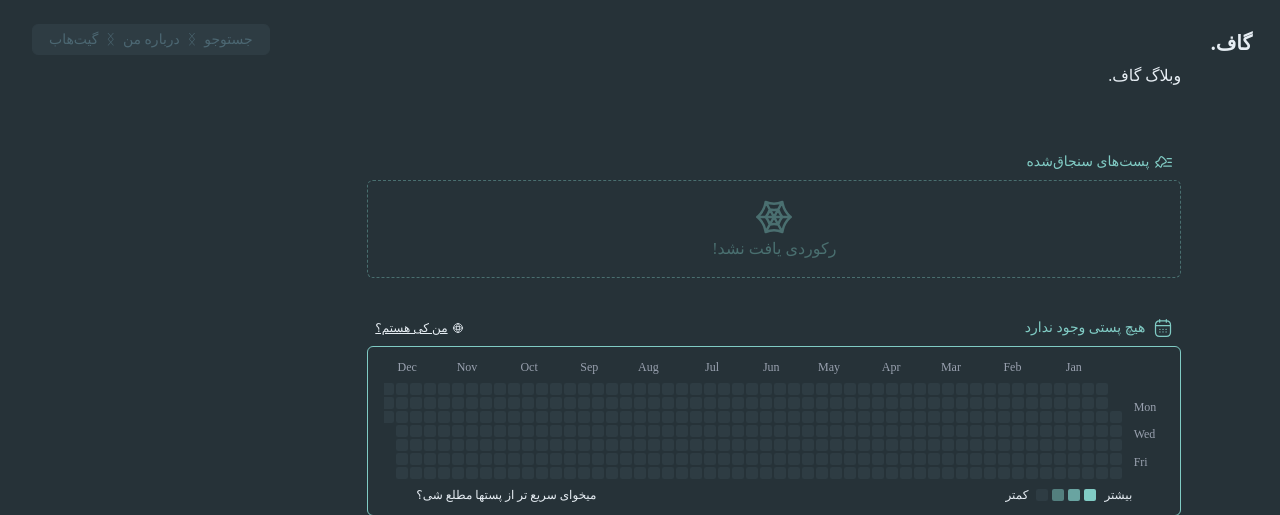
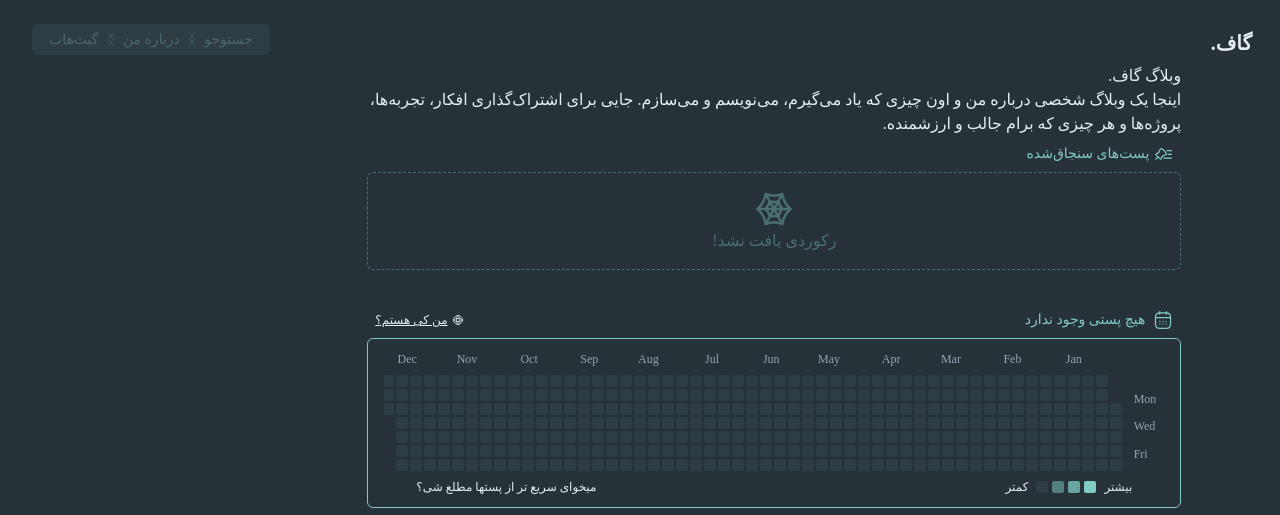
Before and after one commit to GafelSon/gafelson-blog, a Django app: page / in a window 1280 px wide. Shown: the top 515 px of the page. Run offline with Django 5.2, Linux system fonts and the light colour scheme; data that the repository does not hold is empty; style sheets or scripts are compiled from the project's sources; parts of the project's set-up code (start-up, migrations or seed data) failed here and were passed over; some libraries are stand-ins or nearby versions; some web fonts are replaced.

Commit message:
fix #1013

```diff
--- a/blog/templates/base.html
+++ b/blog/templates/base.html
@@ -80,7 +80,6 @@
         ]
       }
     </script>
-
     <!-- Extra Head -->
     {% block extra_head %} {% endblock %}
   </head>
@@ -120,8 +119,17 @@
 
 
     <!-- Scripts -->
+
     <script src="https://unpkg.com/htmx.org@1.9.6"></script>
     <script type="module" src="{% static 'js/app.js' %}"></script>
     {% block extra_scripts %} {% endblock %}
+    <!-- Google tag (gtag.js) -->
+    <script async src="https://www.googletagmanager.com/gtag/js?id=G-H2F1JKDV7D"></script>
+    <script>
+      window.dataLayer = window.dataLayer || [];
+      function gtag(){dataLayer.push(arguments);}
+      gtag('js', new Date());
+      gtag('config', 'G-H2F1JKDV7D');
+    </script>
   </body>
 </html>
--- a/blog/templates/index.html
+++ b/blog/templates/index.html
@@ -27,8 +27,11 @@
   </div>
   <div class="overflow-y-auto overflow-x-hidden md:pr-8 px-2 w-full">
     <div id="content-table" class="max-w-[830px] pl-4 md:pt-10">
-      <div class="w-20 h-20">
-        وبلاگ گاف.
+      <div>
+        <h1>وبلاگ گاف.</h1>
+        <span>
+          اینجا یک وبلاگ شخصی درباره من و اون چیزی که یاد می‌گیرم، می‌نویسم و می‌سازم. جایی برای اشتراک‌گذاری افکار، تجربه‌ها، پروژه‌ها و هر چیزی که برام جالب و ارزشمنده.
+        </span>
       </div>
 
       <!-- Pined Content -->
```
